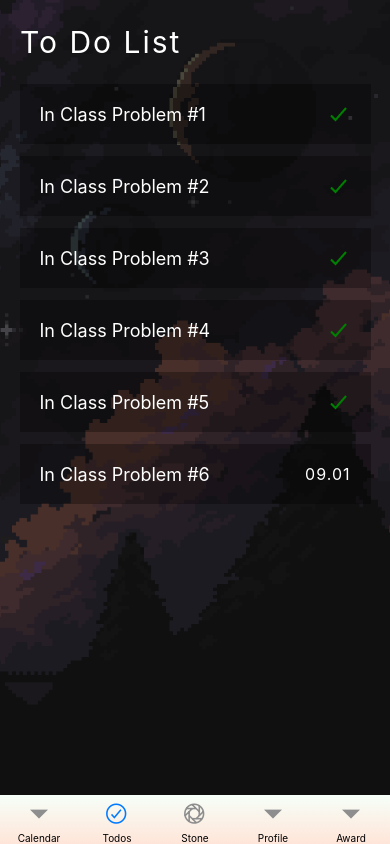
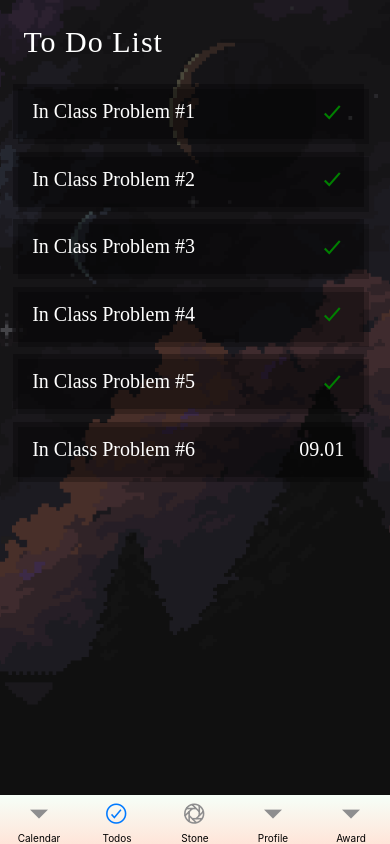
Before and after one commit to yiwoduf/EduStone, a React Native app: screen /Todos in a window 390 px wide. Built offline with nearby package versions, Linux system fonts and the light colour scheme.

Commit message:
todo list update and added font

```diff
--- a/pages/Todos.js
+++ b/pages/Todos.js
@@ -1,6 +1,7 @@
 import React from "react";
 import styleApp from "../style/styleApp";
 import { Ionicons } from "@expo/vector-icons";
+import { Text } from "react-native";
 import {
   MainContainer,
   Header,
@@ -12,6 +13,7 @@ import {
   ProcessStatus,
   DueDate,
   TodoTitle,
+  AfterBox,
 } from "../style/styleTodos";
 
 const Todos = () => {
@@ -32,18 +34,25 @@ const Todos = () => {
             { key: "In Class Problem #6", process: false },
           ]}
           renderItem={({ item }) => (
+            <>
               <TodoBox>
                 <Todo>
                   <TodoTitle>{item.key}</TodoTitle>
                 </Todo>
                 <ProcessStatus>
                   {item.process ? (
-                  <Ionicons name="md-checkmark-sharp" color="green" size={24} />
+                    <Ionicons
+                      name="md-checkmark-sharp"
+                      color="green"
+                      size={24}
+                    />
                   ) : (
                     <DueDate>09.01</DueDate>
                   )}
                 </ProcessStatus>
               </TodoBox>
+              <AfterBox />
+            </>
           )}
         ></TodoListContainer>
       </MainContainer>
--- /dev/null
+++ b/style/fonts.js
@@ -0,0 +1,2 @@
+export const basicFont = "NeoDunggeunmo-Regular";
+export const contentFontSize = "20px";
--- a/style/styleTodos.js
+++ b/style/styleTodos.js
@@ -3,6 +3,7 @@
 
 import { Dimensions } from "react-native";
 import styled from "styled-components/native";
+import { basicFont, contentFontSize } from "./fonts";
 
 const { width, height } = Dimensions.get("window"); // Retrieve Information of Device Window Size
 
@@ -27,46 +28,58 @@ export const Header = styled.View`
   justify-content: center;
   height: ${height * 0.1}px;
   width: ${width}px;
-  padding-left: 10px;
+  padding-left: ${width * 0.03}px;
 `;
 
 export const HeaderTitle = styled.Text`
-  letter-spacing: 2px;
+  font-family: ${basicFont};
+  letter-spacing: 1px;
   color: white;
-  padding-left: 10px;
+  padding-left: ${width * 0.03}px;
   font-size: 30px;
 `;
 
 export const TodoListContainer = styled.FlatList`
   height: 100%;
-  width: ${width * 0.9}px;
+  width: ${width * 0.935}px;
 `;
 
 export const TodoBox = styled.View`
+  position: relative;
   display: flex;
   flex-direction: row;
   align-items: center;
   justify-content: space-between;
   width: ${width * 0.9}px;
-  height: 60px;
-  margin-bottom: 12px;
-  padding-left: 20px;
+  height: ${height * 0.065}px;
+  margin-bottom: ${height * 0.015}px;
+  padding-left: ${width * 0.05}px;
   background-color: rgba(0, 0, 0, 0.3);
+  z-index: 2;
+`;
+
+export const AfterBox = styled(TodoBox)`
+  position: absolute;
+  top: 5px;
+  left: 5px;
+  background-color: rgba(0, 0, 0, 0.25);
+  z-index: 1;
 `;
 
 export const Todo = styled.View``;
 
 export const TodoTitle = styled.Text`
-  font-size: 18px;
+  font-family: ${basicFont};
+  font-size: ${contentFontSize};
   color: white;
 `;
 
 export const ProcessStatus = styled.View`
-  padding-right: 20px;
+  padding-right: ${width * 0.05}px;
 `;
 
 export const DueDate = styled.Text`
+  font-family: ${basicFont};
   color: white;
-  font-size: 16px;
-  letter-spacing: 1px;
+  font-size: ${contentFontSize};
 `;
```
Also changed, not shown: 5 other files (tests, documents, lock files or other folders). Lines whose indentation alone changed are shown as unchanged.
